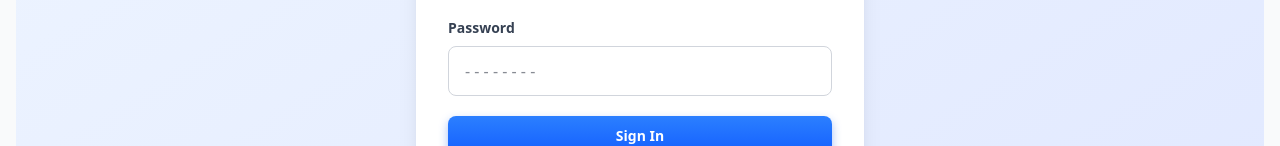
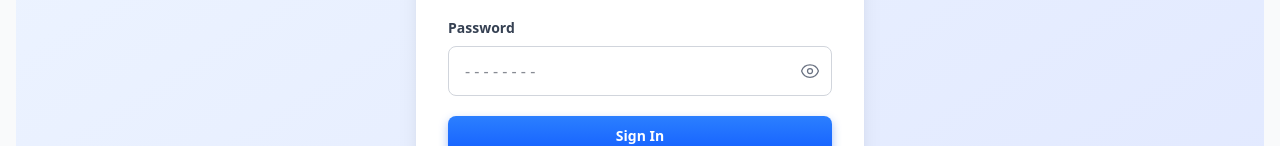
Before and after one commit to Dewarjuna/travel-app, a React (Vite) app: page /login in a window 1280 px wide. Shown: the part 452-598 px from the top of the page. Built offline with nearby package versions, Linux system fonts and the light colour scheme; no server answers.

Commit message:
feat(auth): add password visibility toggle with heroicons

```diff
--- a/src/pages/Login.jsx
+++ b/src/pages/Login.jsx
@@ -1,5 +1,6 @@
 import { useState, useEffect } from 'react';
 import { useNavigate, Link } from 'react-router-dom';
+import { EyeIcon, EyeSlashIcon } from '@heroicons/react/24/outline';
 import { useAuth } from '../hooks/useAuth';
 import { useToast } from '../components/ui/Toast';
 import Button from '../components/ui/Button';
@@ -7,6 +8,7 @@ import Button from '../components/ui/Button';
 const Login = () => {
   const [email, setEmail] = useState('');
   const [password, setPassword] = useState('');
+  const [showPassword, setShowPassword] = useState(false);
   const [errors, setErrors] = useState({});
   const [loading, setLoading] = useState(false);
   const nav = useNavigate();
@@ -15,7 +17,6 @@ const Login = () => {
 
   useEffect(() => {
     if (isAuthenticated) {
-      // Redirect admin to admin panel, regular users to home
       if (isAdmin) {
         nav('/admin');
       } else {
@@ -48,35 +49,23 @@ const Login = () => {
       const result = await login(email, password);
       addToast('Login successful!', 'success');
 
-      // Redirect based on role after successful login
       if (result?.data?.role === 'admin') {
         nav('/admin');
       } else {
         nav('/');
       }
     } catch (err) {
-      // Security: Always show a generic error message
-      // This prevents user enumeration attacks
       const statusCode = err.response?.status;
 
       if (statusCode === 404 || statusCode === 401 || statusCode === 400) {
-        // Authentication-related errors - keep it vague
         addToast('Invalid email or password', 'error');
       } else if (statusCode === 429) {
-        // Rate limiting
         addToast('Too many attempts. Please try again later.', 'error');
       } else if (statusCode >= 500) {
-        // Server errors
         addToast('Server error. Please try again later.', 'error');
       } else {
-        // Network or other errors
         addToast('Unable to sign in. Please try again.', 'error');
       }
-
-      // Log actual error only in development for debugging
-      // if (process.env.NODE_ENV === 'development') {
-      //   console.error('Login error:', err.response?.data);
-      // }
     } finally {
       setLoading(false);
     }
@@ -115,9 +104,10 @@ const Login = () => {
               <label className="block text-sm font-semibold text-gray-700 mb-2">
                 Password
               </label>
+              <div className="relative">
                 <input
-                type="password"
-                className="w-full px-4 py-3 rounded-lg border border-gray-300 focus:border-blue-500 focus:ring-2 focus:ring-blue-200 outline-none transition-all"
+                  type={showPassword ? 'text' : 'password'}
+                  className="w-full px-4 py-3 pr-12 rounded-lg border border-gray-300 focus:border-blue-500 focus:ring-2 focus:ring-blue-200 outline-none transition-all"
                   placeholder="- - - - - - - - "
                   value={password}
                   onChange={(e) => {
@@ -125,6 +115,19 @@ const Login = () => {
                     if (errors.password) setErrors((prev) => ({ ...prev, password: '' }));
                   }}
                 />
+                <button
+                  type="button"
+                  onClick={() => setShowPassword(!showPassword)}
+                  className="absolute right-3 top-1/2 -translate-y-1/2 text-gray-500 hover:text-gray-700 focus:outline-none focus:text-blue-500 transition-colors"
+                  aria-label={showPassword ? 'Hide password' : 'Show password'}
+                >
+                  {showPassword ? (
+                    <EyeSlashIcon className="w-5 h-5" />
+                  ) : (
+                    <EyeIcon className="w-5 h-5" />
+                  )}
+                </button>
+              </div>
               {errors.password && (
                 <p className="text-red-500 text-sm mt-1.5">{errors.password}</p>
               )}
```
Also changed, not shown: 1 other file (tests, documents, lock files or other folders). Lines whose indentation alone changed are shown as unchanged.
